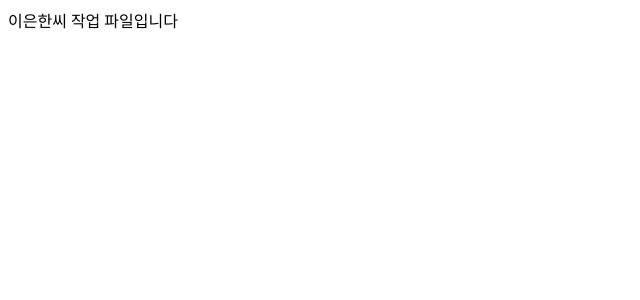
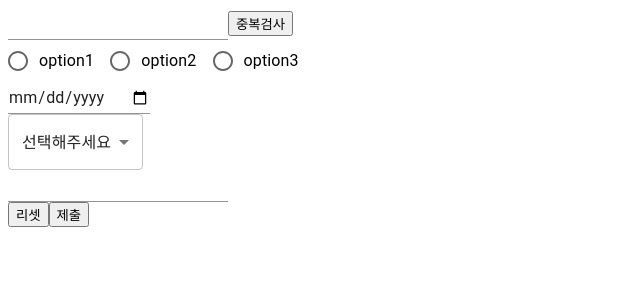
Before and after one commit to jiji-hoon96/hookForm-ex, a React (Vite) app: page /patientCreate-EH in a window 1280 px wide. Shown: the top 300 px of the page, without its empty margins (0-640 px from the left). Built offline with nearby package versions, Linux system fonts and the light colour scheme.

Commit message:
feat:setting fiels, implement test code

```diff
--- /dev/null
+++ b/src/test2/EH/Schema/InsuranceSchema.ts
@@ -0,0 +1,32 @@
+import { z } from "zod";
+
+export type InsuranceSchemaType = z.infer<typeof insuranceSchema>;
+
+const phoneNumberRegex = /^010\d{8}$/;
+const nameRegex = /^[A-Za-z]+$/;
+
+export const insuranceSchema = z.object({
+  phoneNumber: z
+    .string()
+    .min(1, "필수 입력사항입니다")
+    .refine(
+      (value) => phoneNumberRegex.test(value),
+      "010으로 시작하는 11자리 숫자를 입력해주세요"
+    ),
+
+  selectOption: z.enum(["option1", "option2", "option3"], {
+    invalid_type_error: "필수 입력사항입니다",
+  }),
+
+  // date: z.string().min(1, "필수 입력사항입니다").date(),
+  date: z.coerce.date(),
+
+  selectBox: z.enum(["box1", "box2", "box3", "defaultValue"], {
+    required_error: "필수 입력사항입니다",
+  }),
+
+  name: z
+    .string()
+    .min(1, "필수 입력사항입니다")
+    .refine((value) => nameRegex.test(value), "영문으로 입력해주세요"),
+});
--- a/src/test2/EH/test2.tsx
+++ b/src/test2/EH/test2.tsx
@@ -1,5 +1,105 @@
+import { zodResolver } from "@hookform/resolvers/zod";
+import {
+  Radio,
+  FormControlLabel,
+  Input,
+  MenuItem,
+  RadioGroup,
+  Select,
+} from "@mui/material";
+import { useForm } from "react-hook-form";
+import { InsuranceSchemaType, insuranceSchema } from "./Schema/InsuranceSchema";
+
+const selectValue = ["box1", "box2", "box3"];
+const radioValue = ["option1", "option2", "option3"];
+
 function Test2EH() {
-  return <div>이은한씨 작업 파일입니다</div>;
+  const {
+    register,
+    watch,
+    handleSubmit,
+    formState: { errors },
+  } = useForm<InsuranceSchemaType>({
+    resolver: zodResolver(insuranceSchema),
+  });
+
+  console.log(watch());
+  return (
+    <form
+      onSubmit={handleSubmit((data: InsuranceSchemaType) => console.log(data))}
+    >
+      <section>
+        <Input
+          {...register("phoneNumber")}
+          onChange={(e) => (e.target.value = e.target.value.replace(/\D/g, ""))}
+        />
+        <button>중복검사</button>
+
+        {errors.phoneNumber && (
+          <p style={{ color: "red" }}>{errors.phoneNumber.message}</p>
+        )}
+      </section>
+
+      <section>
+        <RadioGroup row>
+          {radioValue.map((value, index) => (
+            <FormControlLabel
+              key={index}
+              value={value}
+              control={<Radio />}
+              label={value}
+              {...register("selectOption")}
+            />
+          ))}
+        </RadioGroup>
+        {errors.selectOption && (
+          <p style={{ color: "red " }}>{errors.selectOption.message}</p>
+        )}
+      </section>
+
+      <section>
+        <Input type='date' {...register("date")} />
+      </section>
+
+      <section>
+        <Select
+          {...register("selectBox", {
+            setValueAs: (value) => {
+              value === "" ? undefined : value;
+            },
+          })}
+          defaultValue='defaultValue'
+        >
+          <MenuItem disabled value='defaultValue'>
+            선택해주세요
+          </MenuItem>
+          {selectValue.map((value, index) => (
+            <MenuItem key={index} value={value}>
+              {value}
+            </MenuItem>
+          ))}
+        </Select>
+        {errors.selectBox && (
+          <p style={{ color: "red" }}>{errors.selectBox.message}</p>
+        )}
+      </section>
+
+      <section>
+        <Input
+          {...register("name")}
+          onChange={(e) => {
+            e.target.value = e.target.value.replace(/[^A-Za-z]/g, "");
+          }}
+        />
+        {errors.name && <p style={{ color: "red" }}>{errors.name.message}</p>}
+      </section>
+
+      <section>
+        <button type='reset'>리셋</button>
+        <button type='submit'>제출</button>
+      </section>
+    </form>
+  );
 }
 
 export default Test2EH;
```
Also changed, not shown: src/test2/EH/Widget/Insurence.tsx (added).
